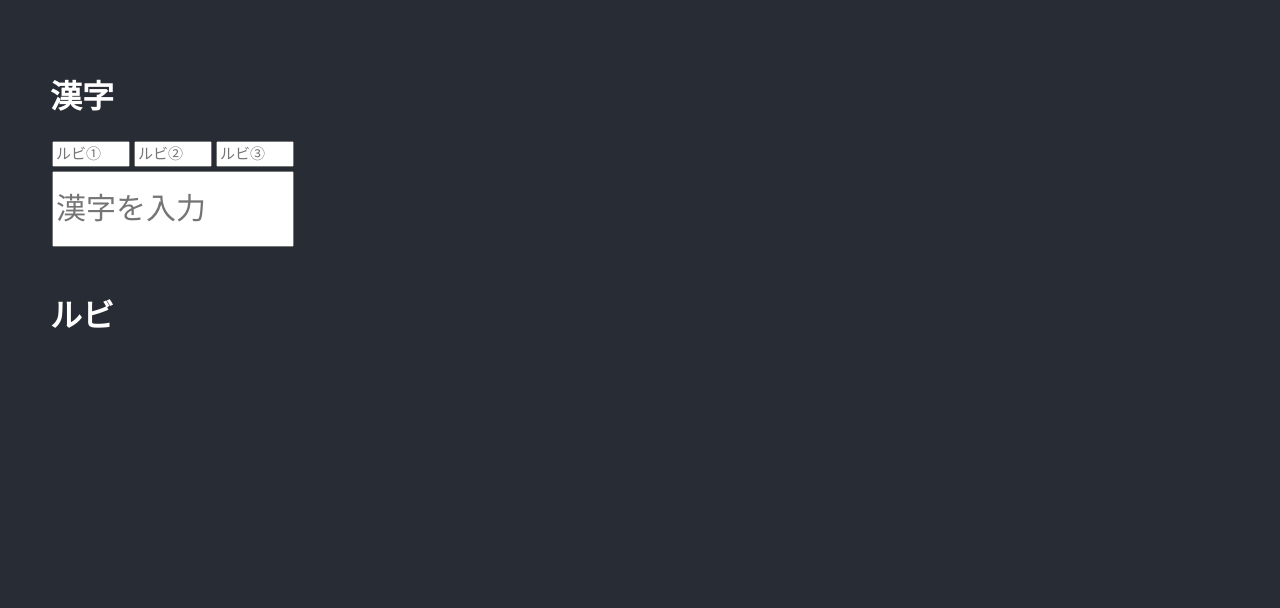
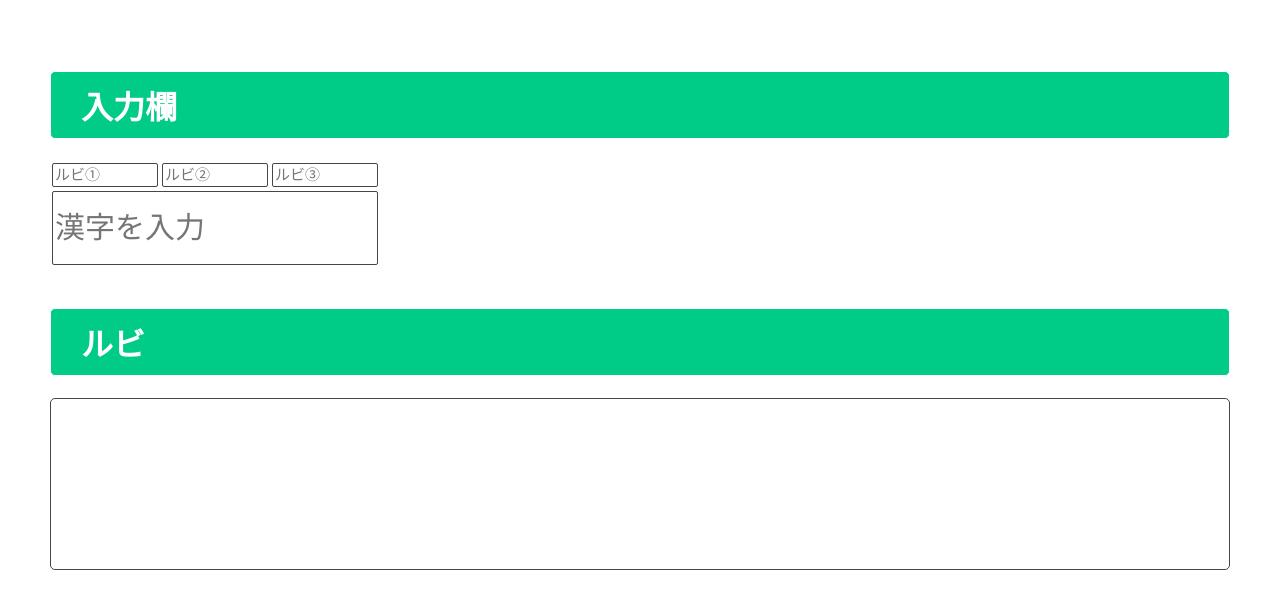
Before and after one commit to kazzkey/rubyfuri_app, a React (Create React App) app: page / in a window 1280 px wide. Shown: the top 608 px of the page. Built offline with nearby package versions, Linux system fonts and the light colour scheme.

Commit message:
fix design

```diff
--- a/public/index.html
+++ b/public/index.html
@@ -24,7 +24,7 @@
       work correctly both with client-side routing and a non-root public URL.
       Learn how to configure a non-root public URL by running `npm run build`.
     -->
-    <title>React App</title>
+    <title>Ruby furifuri</title>
   </head>
   <body>
     <noscript>You need to enable JavaScript to run this app.</noscript>
--- a/src/App.css
+++ b/src/App.css
@@ -1,36 +1,53 @@
 .App {
+  color: #424846;
 }
 
 .App-header {
   padding: 50px;
-  background-color: #282c34;
-  min-height: 100vh;
+  min-height: 70vh;
   display: flex;
   flex-direction: column;
-  /* align-items: center; */
-  /* justify-content: center; */
-  /* font-size: calc(10px + 2vmin); */
-  color: white;
 }
 
 .App-link {
   color: #61dafb;
 }
 
+input {
+  color: #424846;
+  border: 1px solid #424846;
+  border-radius: 2px;
+}
+
+h1{
+  background-color: #00cc88;
+  border: 1px solid;
+  border-radius: 5px;
+  padding: 10px 30px;
+  color: white;
+}
+
 p {
-  font-size: 11px;
+  font-size: 12px;
 }
 
 .ruby {
   margin: 2px;
   font-size: 15px;
   height: 20px;
-  width: 70px;
+  width: 100px;
 }
 
 .kanji {
   margin: 2px;
   font-size: 30px;
   height: 70px;
-  width: 234px;
+  width: 320px;
 }
+
+.rubyContent {
+  min-height: 150px;
+  border: 1px solid #424846;
+  border-radius: 5px;
+  padding: 10px 30px;
+}
--- a/src/App.js
+++ b/src/App.js
@@ -48,7 +48,7 @@ const App = () => {
   return (
     <div className="App">
       <header className="App-header">
-        <h1>漢字</h1>
+        <h1>入力欄</h1>
         <div>
           <input
             className="ruby"
@@ -79,7 +79,9 @@ const App = () => {
         </div>
         <br />
         <h1>ルビ</h1>
-        <Rubyfuri />
+        <div className="rubyContent">
+          <Rubyfuri />
+        </div>
       </header>
     </div>
   );
```
Also changed, not shown: 1 other file (tests, documents, lock files or other folders).
